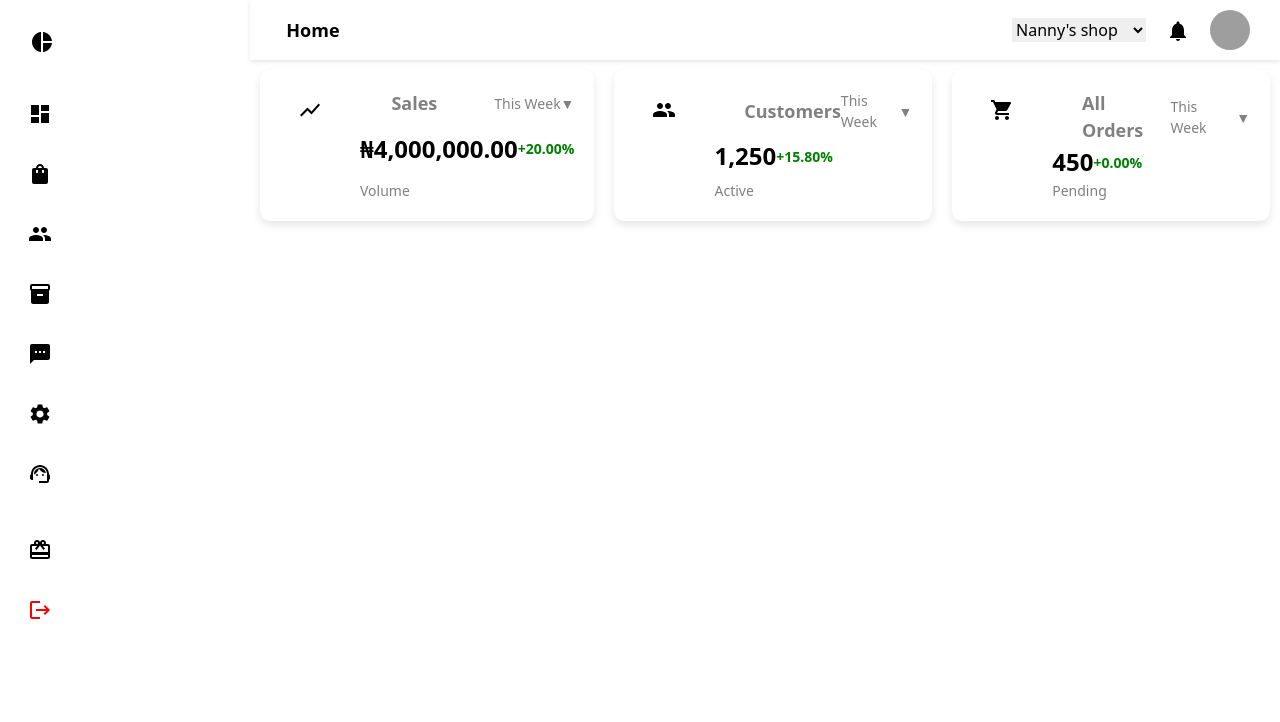
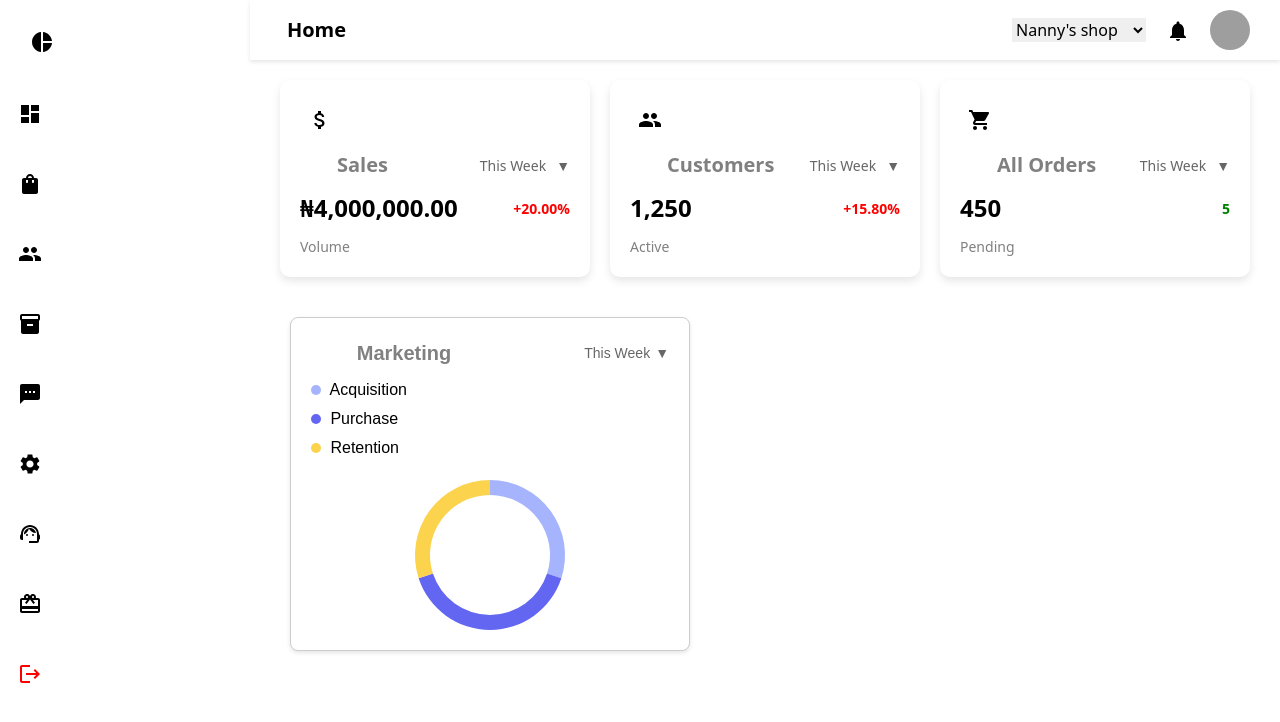
Before and after one commit to vaibhv1/ApicaAssignment, a React (Create React App) app: page / in a window 1280 px wide. Shown: the top 722 px of the page. Built offline with nearby package versions, Linux system fonts and the light colour scheme; grey boxes are pictures that could not be loaded.

Commit message:
dashboard changes1

```diff
--- a/package.json
+++ b/package.json
@@ -13,7 +13,9 @@
     "@testing-library/jest-dom": "^5.17.0",
     "@testing-library/react": "^13.4.0",
     "@testing-library/user-event": "^13.5.0",
+    "chart.js": "^4.4.3",
     "react": "^18.3.1",
+    "react-chartjs-2": "^5.2.0",
     "react-dom": "^18.3.1",
     "react-scripts": "5.0.1",
     "web-vitals": "^2.1.4"
--- a/src/components/DashBoard.css
+++ b/src/components/DashBoard.css
@@ -1,6 +1,18 @@
 /* src/components/Dashboard.css */
 .dashboard {
-    display: flex;
-    flex-wrap: wrap;
-    justify-content: space-between;
-  }
+  display: flex;
+  flex-direction: column;
+  padding: 20px;
+}
+
+.info-cards {
+  display: flex;
+  justify-content: space-between;
+  margin-bottom: 20px;
+  width: 100%;
+}
+
+.info-cards > * {
+  flex: 1;
+  margin: 0 10px;
+}
--- a/src/components/DashBoard.js
+++ b/src/components/DashBoard.js
@@ -1,34 +1,39 @@
 // src/components/Dashboard.js
 import React from 'react';
 import InfoCard from './InfoCard';
-import SalesIcon from '@mui/icons-material/ShowChart';
-import CustomersIcon from '@mui/icons-material/People';
-import OrdersIcon from '@mui/icons-material/ShoppingCart';
-import './DashBoard.css'
+import MarketingChart from './MarketingChart';
+import './DashBoard.css';
+import AttachMoneyIcon from '@mui/icons-material/AttachMoney';
+import GroupIcon from '@mui/icons-material/Group';
+import ShoppingCartIcon from '@mui/icons-material/ShoppingCart';
+
 const Dashboard = () => {
     return (
         <div className="dashboard">
+            <div className="info-cards">
                 <InfoCard
-        icon={<SalesIcon />}
+                    icon={<AttachMoneyIcon />}
                     title="Sales"
                     value="₦4,000,000.00"
                     subtitle="Volume"
-        change="+20.00"
+                    change="+20.00%"
                 />
                 <InfoCard
-        icon={<CustomersIcon />}
+                    icon={<GroupIcon />}
                     title="Customers"
                     value="1,250"
                     subtitle="Active"
-        change="+15.80"
+                    change="+15.80%"
                 />
                 <InfoCard
-        icon={<OrdersIcon />}
+                    icon={<ShoppingCartIcon />}
                     title="All Orders"
                     value="450"
                     subtitle="Pending"
-        change="+0.00"
+                    change="5"
                 />
+            </div>
+            <MarketingChart />
         </div>
     );
 };
--- a/src/components/InfoCard.css
+++ b/src/components/InfoCard.css
@@ -1,12 +1,14 @@
 /* src/components/InfoCard.css */
 .info-card {
   display: flex;
+  flex-direction: column;
   background: white;
   border-radius: 10px;
   box-shadow: 0 4px 8px rgba(0,0,0,0.1);
   padding: 20px;
   margin: 10px;
   flex: 1;
+  min-width: 0; /* Ensure cards shrink properly */
 }
 
 .icon {
@@ -14,8 +16,7 @@
   align-items: center;
   justify-content: center;
   font-size: 40px;
-    margin-right: 20px;
-    width: 60px;
+  margin-bottom: 10px;
 }
 
 .content {
@@ -25,28 +26,30 @@
   flex: 1;
 }
 
-  .header, .footer {
+.header {
+  display: flex;
+  justify-content: space-between;
+  font-size: 14px;
+  color: grey;
+  margin-bottom: 10px;
+}
+
+.body {
+  display: flex;
+  justify-content: space-between;
+  align-items: center;
+  font-size: 24px;
+  font-weight: bold;
+  margin-bottom: 10px;
+}
+
+.footer {
   display: flex;
   justify-content: space-between;
   font-size: 14px;
   color: grey;
 }
 
-  .body {
-    display: flex;
-    align-items: center;
-    font-size: 24px;
-    font-weight: bold;
-  }
-
-  .timeframe {
-    display: flex;
-    align-items: center;
-    font-size: 14px;
-    color: grey;
-  }
-
 .change {
   font-size: 14px;
-    color: green; /* Adjust this color based on the context (e.g., red for negative changes) */
 }
--- a/src/components/InfoCard.js
+++ b/src/components/InfoCard.js
@@ -11,11 +11,11 @@ const InfoCard = ({ icon, title, value, subtitle, change }) => {
       <div className="content">
         <div className="header">
           <div className="title">{title}</div>
-          <div className="timeframe">This Week <span>▼</span></div>
+          <div className="timeframe">This Week <span style={{marginLeft:10+'px'}}>▼</span></div>
         </div>
         <div className="body">
           <div className="value">{value}</div>
-          <div className="change" style={{ color: change >= 0 ? 'green' : 'red' }}>{change}%</div>
+          <div className="change" style={{ color: change >= 0 ? 'green' : 'red' }}>{change}</div>
         </div>
         <div className="footer">
           <div className="subtitle">{subtitle}</div>
--- /dev/null
+++ b/src/components/MarketingChart.css
@@ -0,0 +1,64 @@
+.marketing-chart {
+    font-family: Arial, sans-serif;
+    border: 1px solid #ccc;
+    border-radius: 8px;
+    width: 400px;
+    margin: 20px; /* Adjust margin as needed */
+    padding: 20px;
+    box-shadow: 0 2px 4px rgba(0, 0, 0, 0.1);
+  }
+
+  .header {
+    display: flex;
+    justify-content: space-between;
+    align-items: center;
+    margin-bottom: 10px;
+  }
+
+  .title {
+    font-size: 20px;
+    font-weight: bold;
+  }
+
+  .timeframe {
+    font-size: 14px;
+    color: #666;
+    display: flex;
+    align-items: center;
+  }
+
+  .arrow {
+    margin-left: 5px;
+  }
+
+  .legend {
+    margin-top: 10px;
+  }
+
+  .legend div {
+    margin-bottom: 5px;
+  }
+
+  .dot {
+    width: 10px;
+    height: 10px;
+    display: inline-block;
+    border-radius: 50%;
+    margin-right: 5px;
+  }
+
+  .dot.acquisition {
+    background-color: #A5B4FC;
+  }
+
+  .dot.purchase {
+    background-color: #6366F1;
+  }
+
+  .dot.retention {
+    background-color: #FCD34D;
+  }
+
+  .chart-container {
+    margin-top: 20px;
+  }
--- /dev/null
+++ b/src/components/MarketingChart.js
@@ -0,0 +1,45 @@
+import React from 'react';
+import { Doughnut } from 'react-chartjs-2';
+import 'chart.js/auto';
+import './MarketingChart.css'
+const MarketingChart = () => {
+  const data = {
+    labels: ['Acquisition', 'Purchase', 'Retention'],
+    datasets: [
+      {
+        data: [30, 40, 30],
+        backgroundColor: ['#A5B4FC', '#6366F1', '#FCD34D'],
+        hoverBackgroundColor: ['#A5B4FC', '#6366F1', '#FCD34D'],
+        borderWidth: 0,
+      },
+    ],
+  };
+
+  const options = {
+    plugins: {
+      legend: {
+        display: false,
+      },
+    },
+    cutout: '80%',
+    maintainAspectRatio: false,
+  };
+  return (
+    <div className="marketing-chart" style={{ backgroundColor: '#fff', padding: '20px' }}>
+      <div className="header">
+        <div className="title">Marketing</div>
+        <div className="timeframe">This Week <span className="arrow">▼</span></div>
+      </div>
+      <div className="legend">
+        <div><span className="dot acquisition"></span> Acquisition</div>
+        <div><span className="dot purchase"></span> Purchase</div>
+        <div><span className="dot retention"></span> Retention</div>
+      </div>
+      <div className="chart-container">
+        <Doughnut data={data} options={options} />
+      </div>
+    </div>
+  );
+};
+
+export default MarketingChart;
--- a/src/components/sidebar.css
+++ b/src/components/sidebar.css
@@ -12,7 +12,6 @@
     justify-content: left;
     align-items: center;
     padding: 30px;
-
   }
 
   .SideBarList {
```
Also changed, not shown: 1 other file (tests, documents, lock files or other folders). Lines whose indentation alone changed are shown as unchanged.
